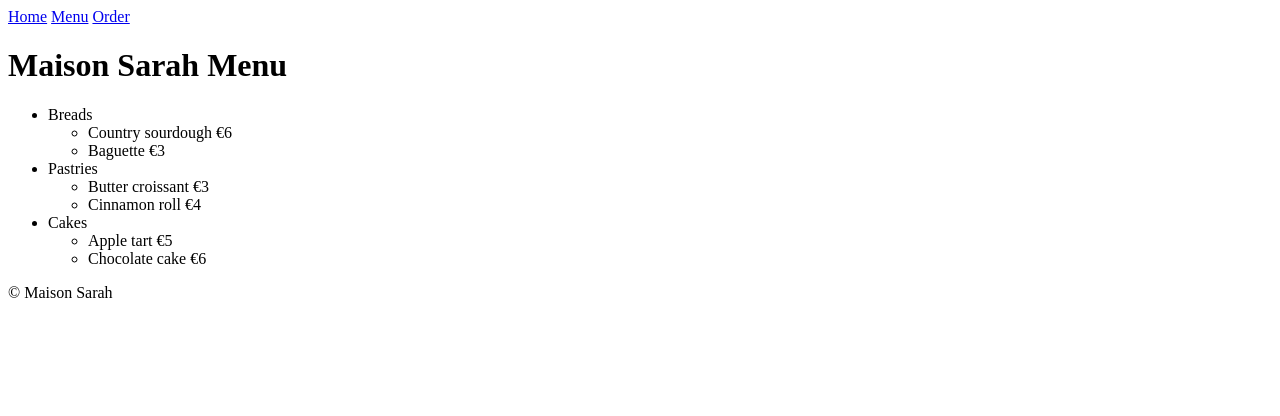
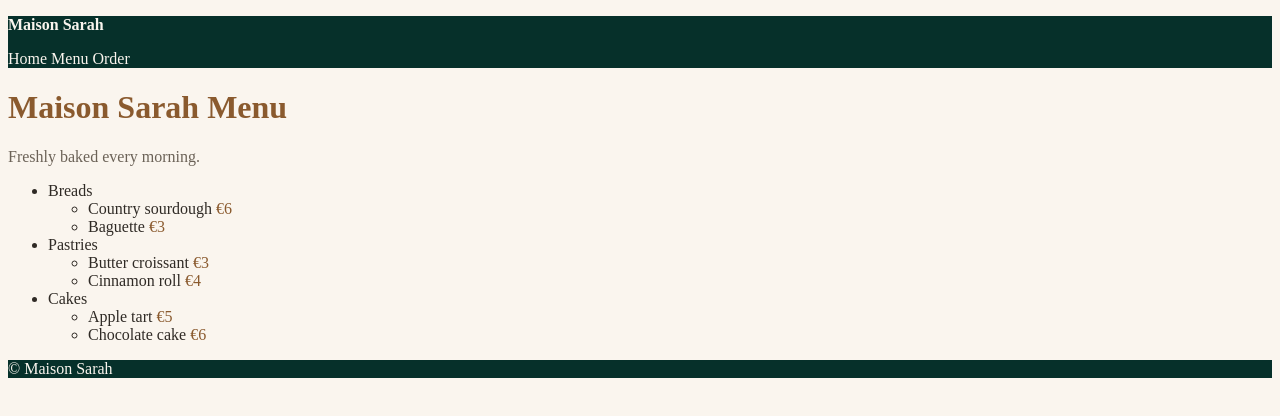
Before and after one commit to kvmmn/maison-sarah, a plain HTML site: page menu.html in a window 1280 px wide. Drawn offline with Linux system fonts and the light colour scheme.

Commit message:
Add base stylesheet with palette and nav styling

```diff
--- a/menu.html
+++ b/menu.html
@@ -3,10 +3,12 @@
   <head>
     <meta charset="UTF-8" />
     <meta name="viewport" content="width=device-width, initial-scale=1.0" />
+    <link rel="stylesheet" href="styles.css" />
     <title>Menu | Maison Sarah</title>
   </head>
   <body>
     <header>
+      <p class="brand">Maison Sarah</p>
       <nav>
         <a href="index.html">Home</a>
         <a href="menu.html">Menu</a>
@@ -15,26 +17,27 @@
     </header>
     <main>
       <h1>Maison Sarah Menu</h1>
+      <p class="tagline">Freshly baked every morning.</p>
       <ul>
         <li>
           Breads
           <ul>
-            <li>Country sourdough <span>€6</span></li>
-            <li>Baguette <span>€3</span></li>
+            <li>Country sourdough <span class="price">€6</span></li>
+            <li>Baguette <span class="price">€3</span></li>
           </ul>
         </li>
         <li>
           Pastries
           <ul>
-            <li>Butter croissant <span>€3</span></li>
-            <li>Cinnamon roll <span>€4</span></li>
+            <li>Butter croissant <span class="price">€3</span></li>
+            <li>Cinnamon roll <span class="price">€4</span></li>
           </ul>
         </li>
         <li>
           Cakes
           <ul>
-            <li>Apple tart <span>€5</span></li>
-            <li>Chocolate cake <span>€6</span></li>
+            <li>Apple tart <span class="price">€5</span></li>
+            <li>Chocolate cake <span class="price">€6</span></li>
           </ul>
         </li>
       </ul>
--- /dev/null
+++ b/styles.css
@@ -0,0 +1,33 @@
+body {
+  background-color: #faf5ee;
+  color: #2f2a25;
+}
+
+header,
+footer {
+  background-color: #06302a;
+  color: #faf5ee;
+}
+
+h1,
+h2 {
+  color: #8a5a2e;
+}
+
+.brand {
+  color: #faf5ee;
+  font-weight: bold;
+}
+
+.tagline {
+  color: #6b6257;
+}
+
+.price {
+  color: #8a5a2e;
+}
+
+nav a {
+  color: #faf5ee;
+  text-decoration: none;
+}
```
Also changed, not shown: index.html (+2 -0 lines), order.html (+2 -0 lines).
